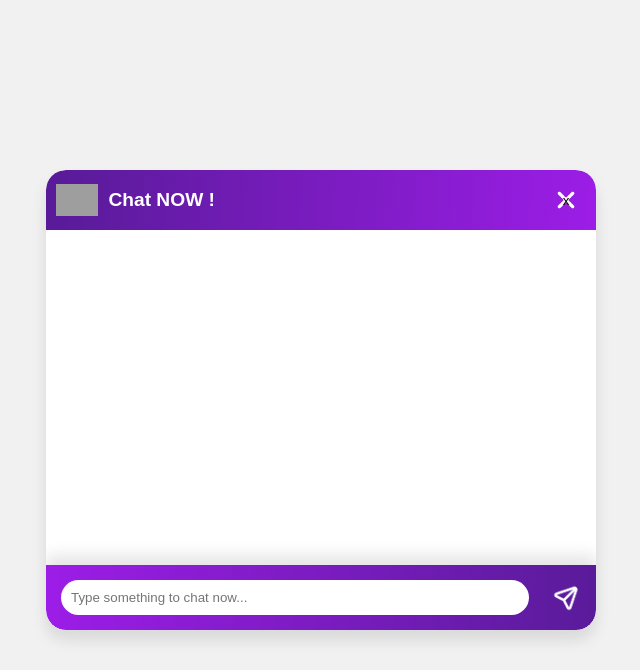
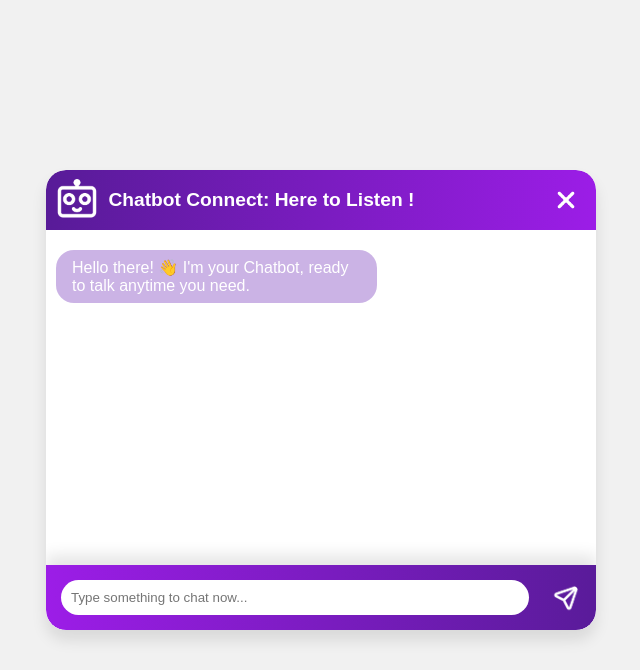
Before and after one commit to Airel123/chatbot_finalproject, a Flask app: page / in a window 1280 px wide. Shown: the top 670 px of the page, without its empty margins (319-959 px from the left). Run offline with Flask 3, Linux system fonts and the light colour scheme; grey boxes are pictures that could not be loaded.

Commit message:
Update chat_window.html

```diff
--- a/templates/chat_window.html
+++ b/templates/chat_window.html
@@ -1,37 +1,35 @@
 <!DOCTYPE html>
 <html lang="en">
 <link rel="stylesheet" href="{{ url_for('static', filename='chat_style.css') }}">
-<!--<style>-->
-<!--@import "../static/chat_style.css";-->
-<!--</style>-->
+
 <head>
     <meta charset="UTF-8">
     <title>Chatbot</title>
 </head>
 <body>
-<!--<script type="text/javascript" src="../static/app.js">-->
-<!--	</script>-->
+
 <div class="container">
     <div class="chatbox">
         <div class="chatbox__support">
-                <div class="chatbox__header">
-                    <img src="{{ url_for('static', filename='images/chatbox-icon.svg') }}"  alt="Chat Icon" class="chat-icon">
-                    <h4 class="chatbox__heading--header">Chat NOW !</h4>
-                    <button class="close-btn">x</button>
-                </div>
+            <div class="chatbox__header">
+                    <img src="{{ url_for('static', filename='images/robot.png') }}"  alt="Chat Icon" class="chat-icon">
+                    <h4 class="chatbox__heading--header"> Chatbot Connect: Here to Listen !</h4>
+                    <button class="close-btn"></button>
+            </div>
             <div class="chatbox__messages">
+
                 <div></div>
             </div>
             <div class="chatbox__footer">
                 <input type="text" placeholder="Type something to chat now...">
-                <button class="chatbox__send--footer send__button">Send</button>
+                <button class="chatbox__send--footer send__button"></button>
             </div>
         </div>
 
     </div>
 </div>
 
-    <script type="text/javascript" src="{{ url_for('static', filename='app.js') }}"></script>
+    <script type="text/javascript" src="{{ url_for('static', filename='chat_app.js') }}"></script>
 
 </body>
 </html>
```
